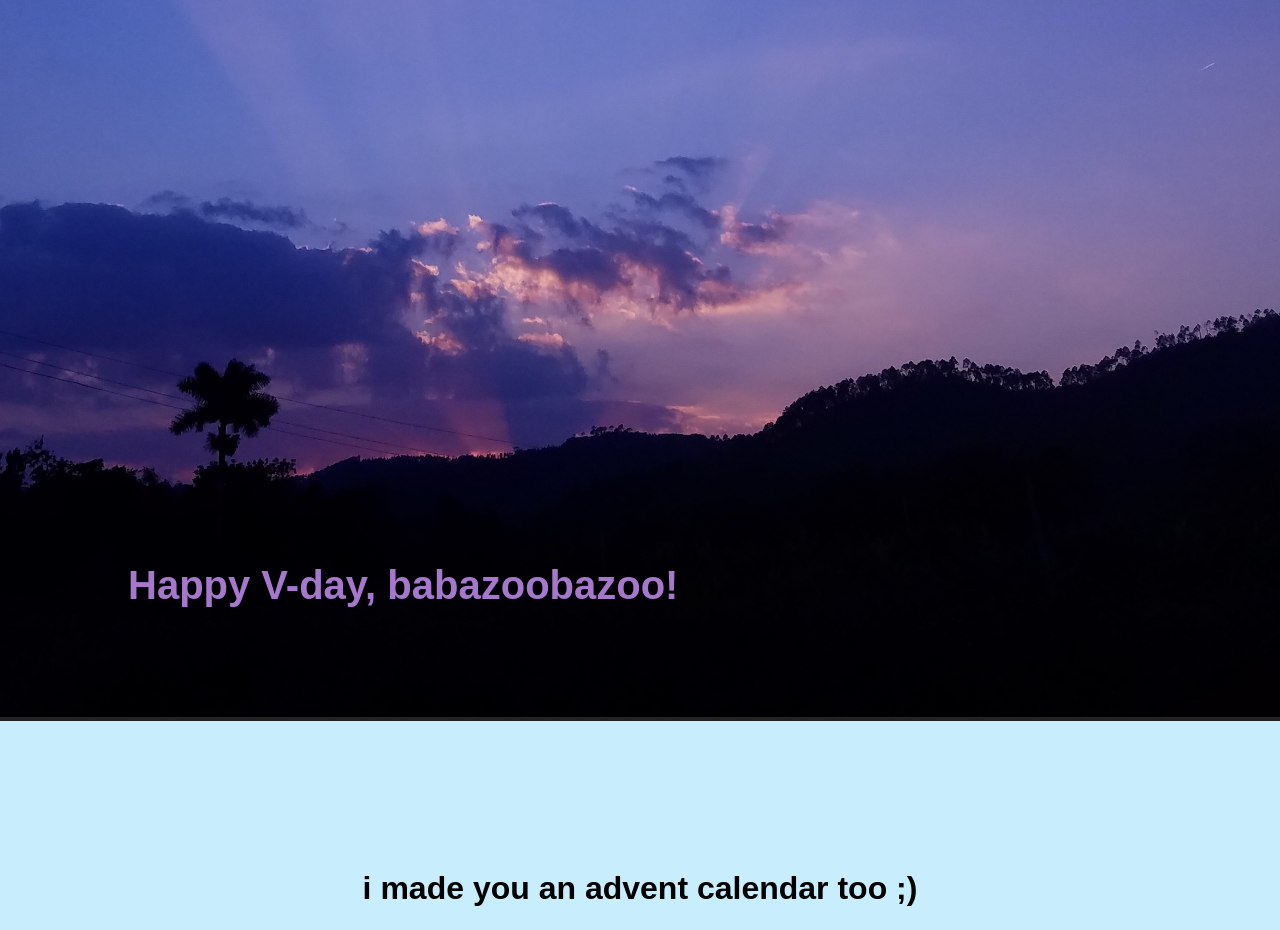
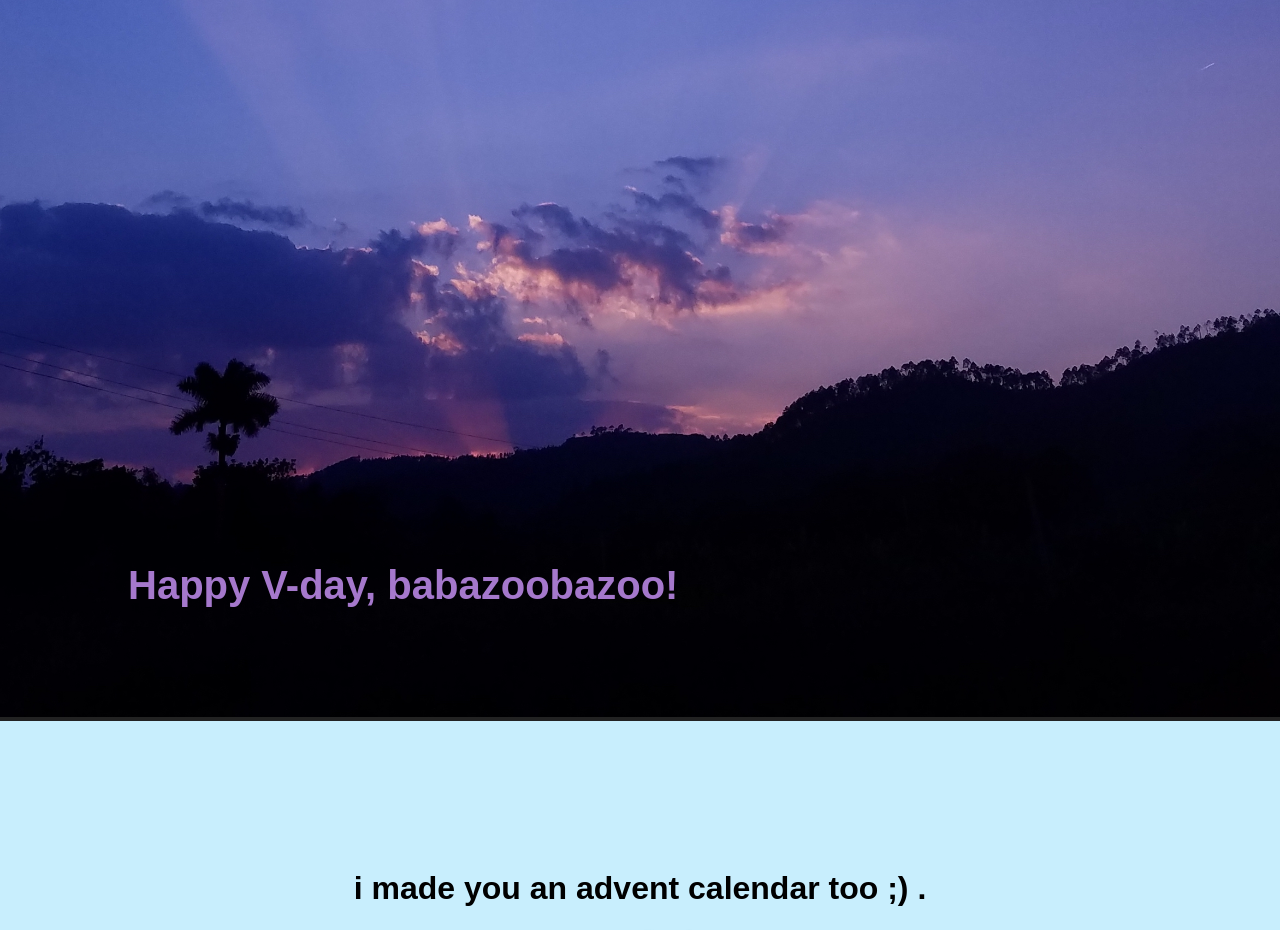
Before and after one commit to brmscheiner/vday, a React (Create React App) app: page / in a window 1280 px wide. Shown: the top 930 px of the page. Built offline with nearby package versions, Linux system fonts and the light colour scheme.

Commit message:
Target proper homepage

```diff
--- a/package.json
+++ b/package.json
@@ -1,6 +1,6 @@
 {
   "name": "valentine",
-  "homepage": "http://brmscheiner.github.io/babspace",
+  "homepage": "http://brmscheiner.github.io/vday",
   "version": "0.1.0",
   "private": true,
   "dependencies": {
--- a/src/App.js
+++ b/src/App.js
@@ -176,7 +176,7 @@ class App extends Component {
           <h1 className="App-title">Happy V-day, babazoobazoo!</h1>
         </header>
         <div className="Calendar-container">
-          <h1>i made you an advent calendar too ;)</h1>
+          <h1>i made you an advent calendar too ;) .</h1>
           <img src={raptorjesus} />
           <CalendarRow
             onOpenModal={this.openModal}
```
